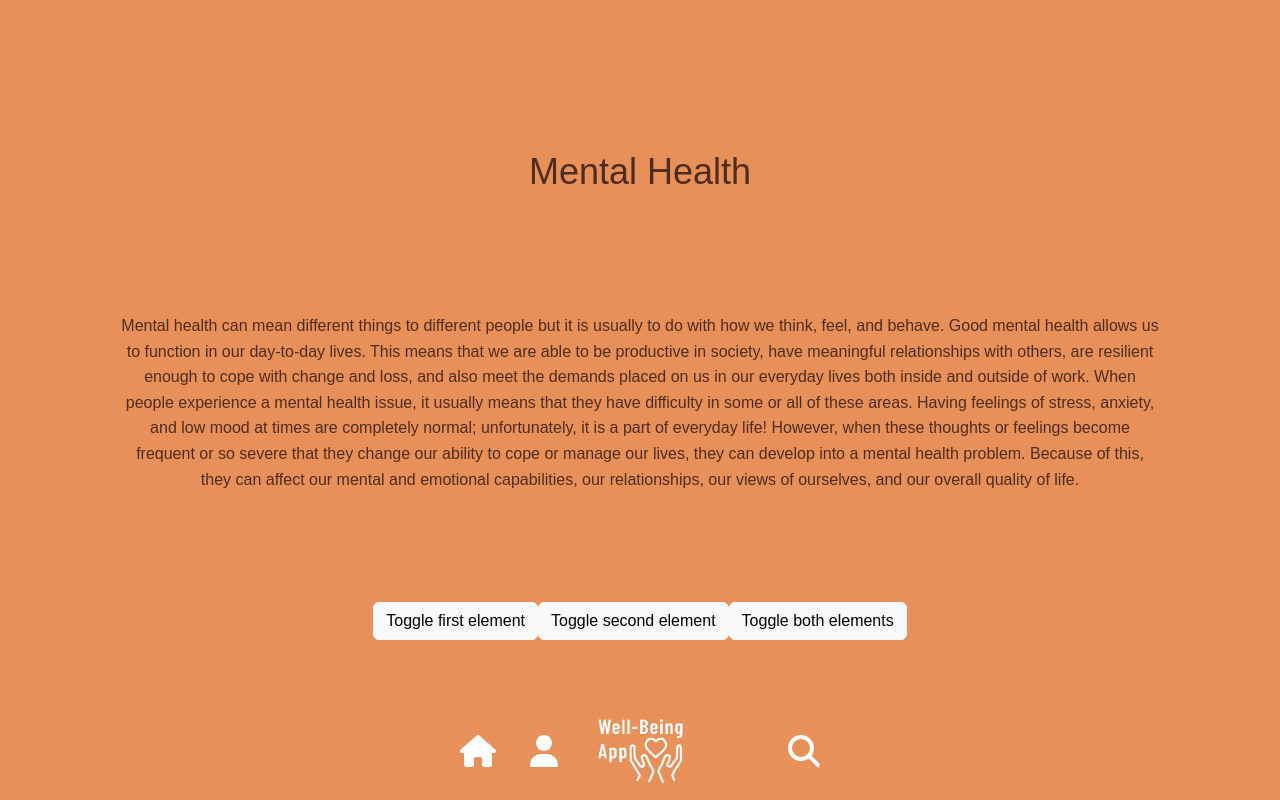
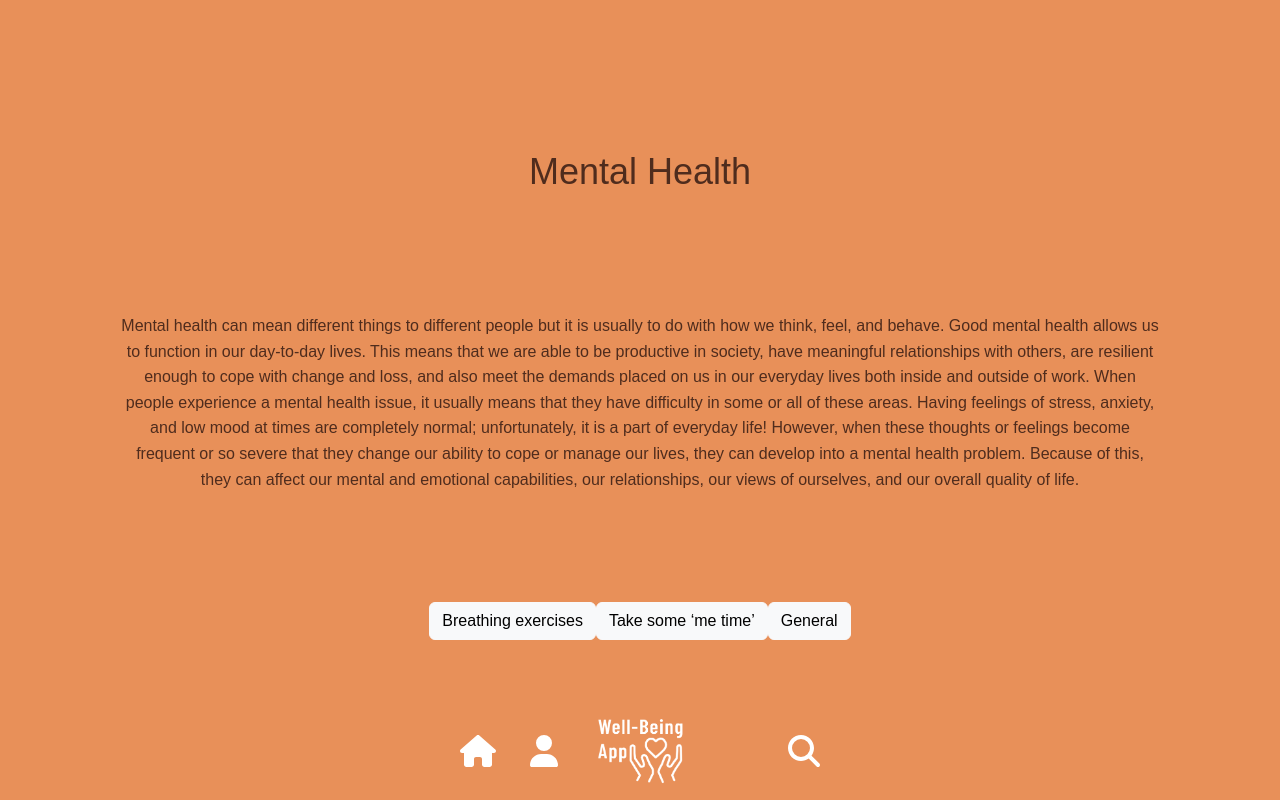
Before and after one commit to pierrelouisguichard/NHS-WellBeing-App, a React (Vite) app: page /mentalhealth in a window 1280 px wide. Built offline with nearby package versions, Linux system fonts and the light colour scheme.

Commit message:
v1.3 Minor changes

```diff
--- a/src/MentalHealthPage.jsx
+++ b/src/MentalHealthPage.jsx
@@ -17,22 +17,36 @@ function MentalHealthPage() {
         When people experience a mental health issue, it usually means that they have difficulty in some or all of these areas. Having feelings of stress, anxiety, and low mood at times are completely normal; unfortunately, it is a part of everyday life! However, when these thoughts or feelings become frequent or so severe that they change our ability to cope or manage our lives, they can develop into a mental health problem. Because of this, they can affect our mental and emotional capabilities, our relationships, our views of ourselves, and our overall quality of life.
       </p>
       <p className="mental-health-btn">
-        <a class="btn btn-light" data-toggle="collapse" href="#multiCollapseExample1" role="button" aria-expanded="false" aria-controls="multiCollapseExample1">Toggle first element</a>
-        <button class="btn btn-light" type="button" data-toggle="collapse" data-target="#multiCollapseExample2" aria-expanded="false" aria-controls="multiCollapseExample2">Toggle second element</button>
-        <button class="btn btn-light" type="button" data-toggle="collapse" data-target=".multi-collapse" aria-expanded="false" aria-controls="multiCollapseExample1 multiCollapseExample2">Toggle both elements</button>
+        <a class="btn btn-light" data-toggle="collapse" href="#multiCollapseExample1" role="button" aria-expanded="false" aria-controls="multiCollapseExample1">Breathing exercises</a>
+        <button class="btn btn-light" type="button" data-toggle="collapse" data-target="#multiCollapseExample2" aria-expanded="false" aria-controls="multiCollapseExample2">Take some ‘me time’</button>
+        <button class="btn btn-light" type="button" data-toggle="collapse" data-target=".multi-collapse" aria-expanded="false" aria-controls="multiCollapseExample1 multiCollapseExample2">General</button>
       </p>
       <div class="row">
         <div class="col">
           <div class="collapse multi-collapse" id="multiCollapseExample1">
             <div class="card card-body">
-              Anim pariatur cliche reprehenderit, enim eiusmod high life accusamus terry richardson ad squid. Nihil anim keffiyeh helvetica, craft beer labore wes anderson cred nesciunt sapiente ea proident.
+            When we get stressed, angry or anxious, we tend to
+take shallow breaths that are quick. This means that
+our body is in ‘fight or flight’ mode. We can reverse
+this effect by changing the way that we breathe. Start
+to take slower, more controlled breaths, and count to
+three as you breathe in, and four as you breathe out.
+Try to breathe out a little more than you breathe in,
+and when you breathe in, imagine that your lungs are
+a sack that are filling up with fresh air. As you breathe
+out, try to breathe out the negative feelings and
+thoughts you are experiencing.
             </div>
           </div>
         </div>
         <div class="col">
           <div class="collapse multi-collapse" id="multiCollapseExample2">
             <div class="card card-body">
-              Anim pariatur cliche reprehenderit, enim eiusmod high life accusamus terry richardson ad squid. Nihil anim keffiyeh helvetica, craft beer labore wes anderson cred nesciunt sapiente ea proident.
+            • Watch your favourite TV show <br/>
+• Listen to music<br/>
+• Take some annual leave to go travelling<br/>
+• Exercising<br/>
+• Taking a warm bath<br/>
             </div>
           </div>
         </div>
```
